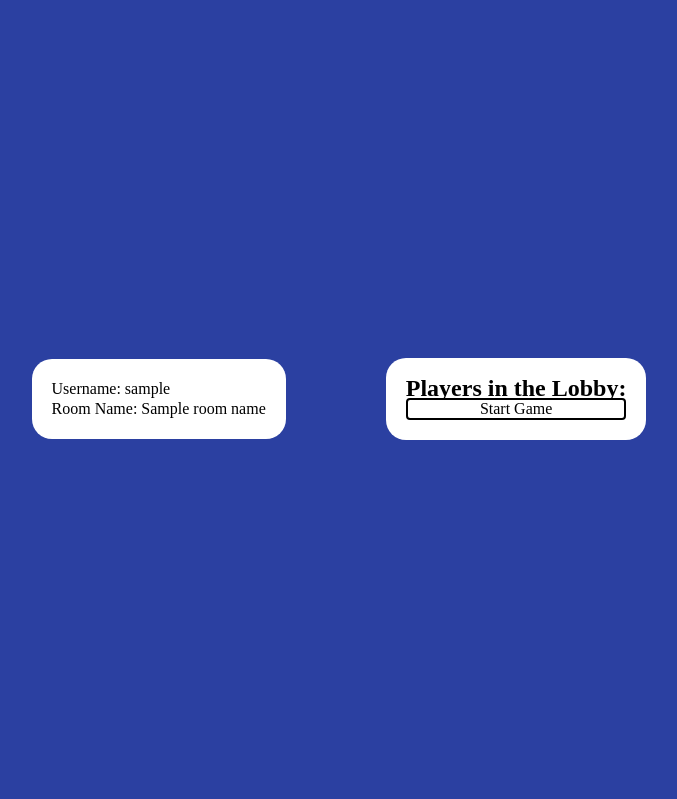
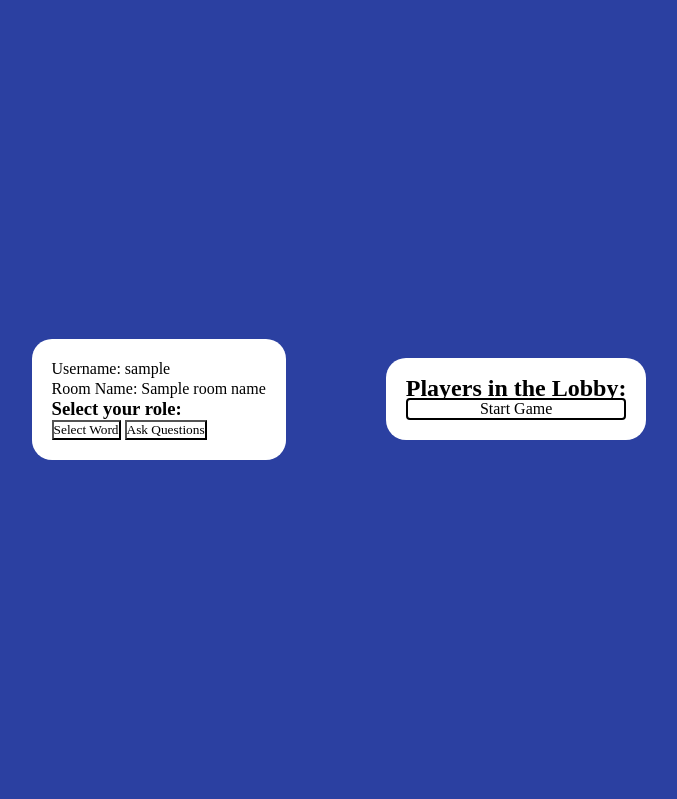
Before and after one commit to emilydesantis/cse312-because-the-internet, a Flask app: template templates/lobby.html in a window 1280 px wide. Shown: the part 65-864 px from the top of the page, without its empty margins (301-978 px from the left). Run offline with Flask 3, Linux system fonts and the light colour scheme; the template is opened without the code that fills it: most values are stand-ins (such as "Sample title", 1, 10 or a date in 2020); some libraries are stand-ins or nearby versions.

Commit message:
Update lobby.html

```diff
--- a/templates/lobby.html
+++ b/templates/lobby.html
@@ -16,6 +16,11 @@
         <div class="user-credentials">
             <p>Username: {{username }}</p>
             <p>Room Name: {{ room_name }}</p>
+<!--                       <div id="role-selection">-->
+            <h3>Select your role:</h3>
+            <button id="select_word">Select Word</button>
+            <button id="ask_questions">Ask Questions</button>
+<!--            </div>-->
         </div>
 
         <div class="user-credentials">
```
